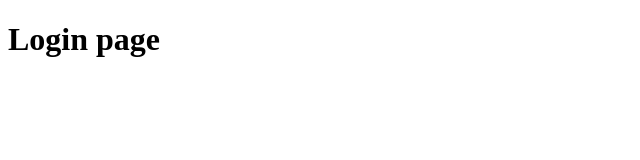
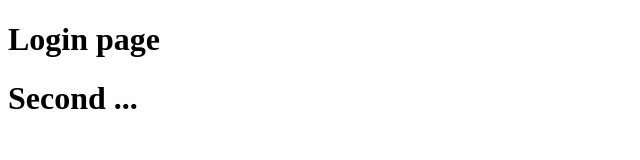
Before and after one commit to teachermoh/test-repo, a plain HTML site: page login.html in a window 1280 px wide. Shown: the whole page, without its empty margins (0-640 px from the left). Drawn offline with Linux system fonts and the light colour scheme.

Commit message:
adding second content

```diff
--- a/login.html
+++ b/login.html
@@ -7,5 +7,6 @@
 </head>
 <body>
     <h1>Login page</h1>
+    <h1>Second ...</h1>
 </body>
 </html>
```
